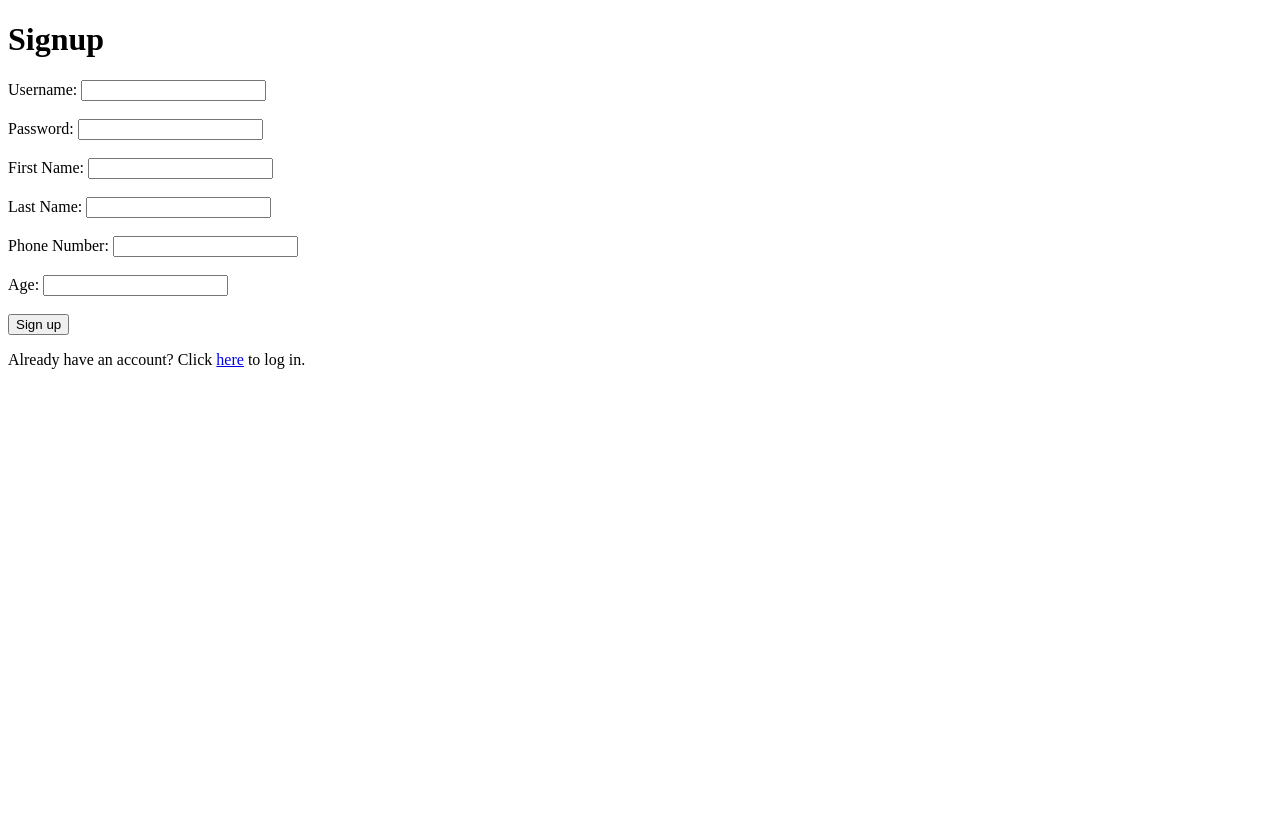
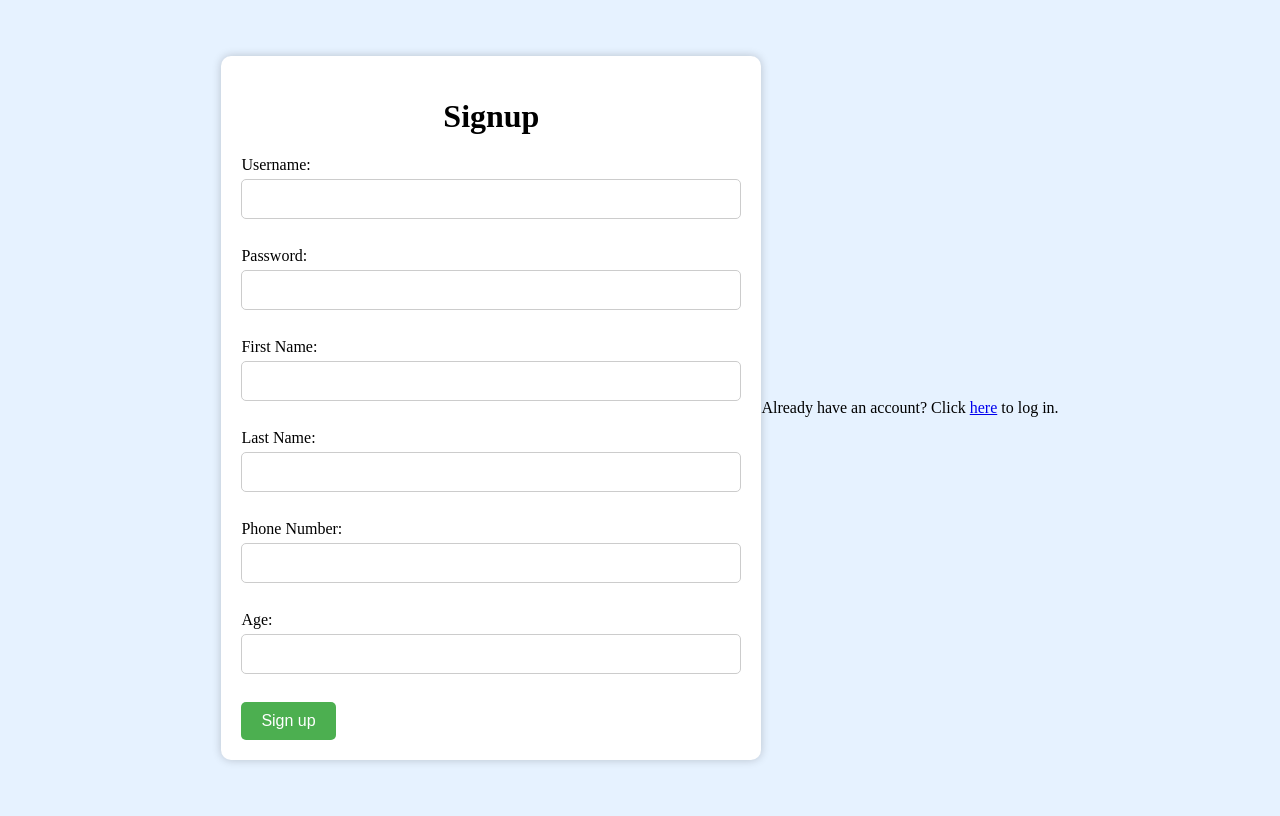
Before and after one commit to seazhur/-csce410-team13, a PHP site: page /sign_up.php in a window 1280 px wide. Before the commit the page ends 369 px from the top, so only its background shows below. Run offline with PHP 8.4, Linux system fonts and the light colour scheme.

Commit message:
css for signup

```diff
--- a/home/sign_up.php
+++ b/home/sign_up.php
@@ -1,13 +1,70 @@
 <!DOCTYPE html>
 <html>
-
 <head>
   <title>Signup Page</title>
+  <style>
+    body {
+      background-color: #e6f2ff;
+      display: flex;
+      justify-content: center;
+      align-items: center;
+      height: 100vh;
+    }
+
+    form {
+      background-color: white;
+      padding: 20px;
+      border-radius: 10px;
+      box-shadow: 0 0 10px rgba(0,0,0,0.2);
+      max-width: 500px;
+      width: 100%;
+    }
+
+    h1 {
+      text-align: center;
+    }
+
+    label {
+      display: block;
+      margin-bottom: 5px;
+    }
+
+    input[type="text"],
+    input[type="password"],
+    input[type="tel"],
+    input[type="number"] {
+      width: 100%;
+      padding: 10px;
+      border-radius: 5px;
+      border: 1px solid #ccc;
+      margin-bottom: 10px;
+      font-size: 16px;
+      box-sizing: border-box;
+    }
+
+    input[type="submit"] {
+      background-color: #4CAF50;
+      color: white;
+      border: none;
+      padding: 10px 20px;
+      border-radius: 5px;
+      font-size: 16px;
+      cursor: pointer;
+    }
+
+    input[type="submit"]:hover {
+      background-color: #45a049;
+    }
+
+    p {
+      text-align: center;
+    }
+  </style>
 </head>
 
 <body>
+  <form method="POST">
     <h1>Signup</h1>
-    <form method="POST">
     <label for="username">Username:</label>
     <input type="text" id="username" name="username" required><br><br>
     <label for="password">Password:</label>
@@ -24,8 +81,6 @@
   </form>
 
   <p>Already have an account? Click <a href="login.php">here</a> to log in.</p>
-
-
 
     <?php
 //connect to the database
```
Lines whose indentation alone changed are shown as unchanged.
